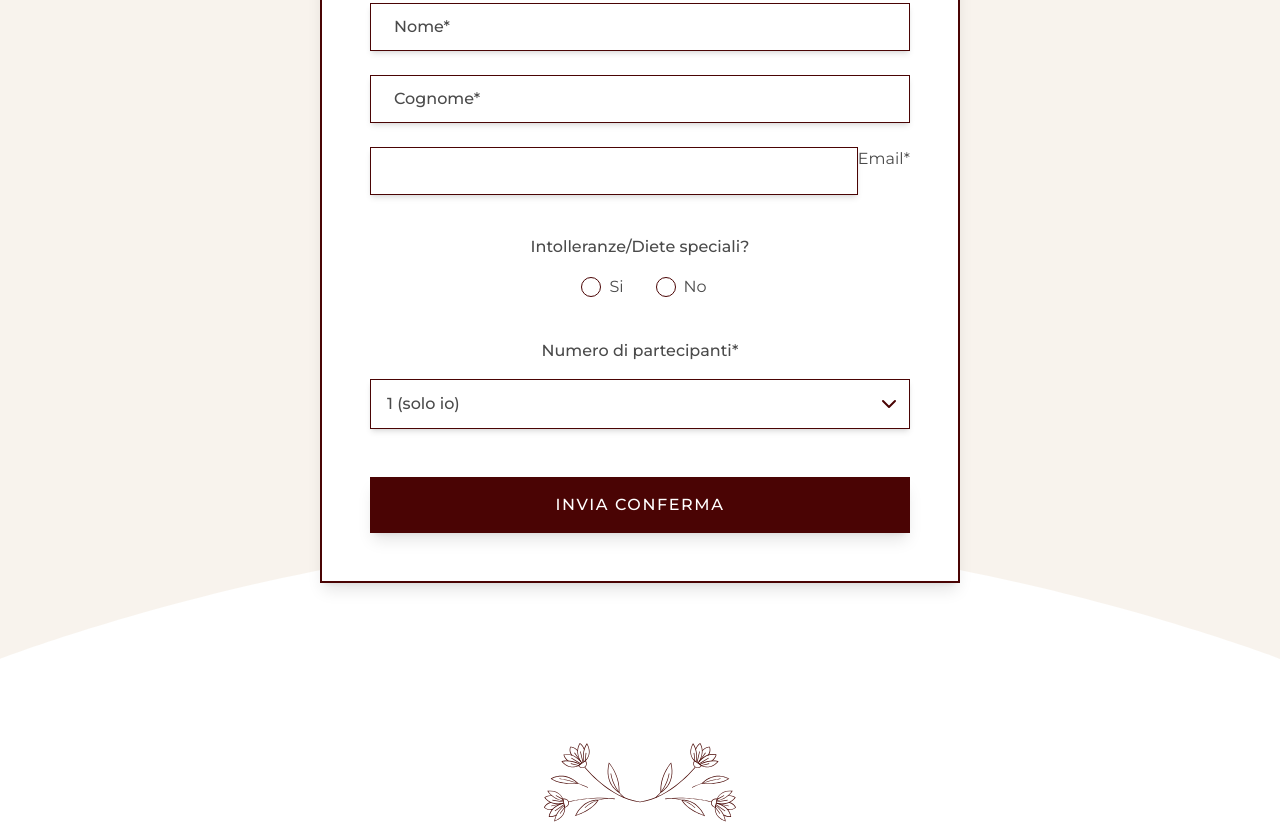
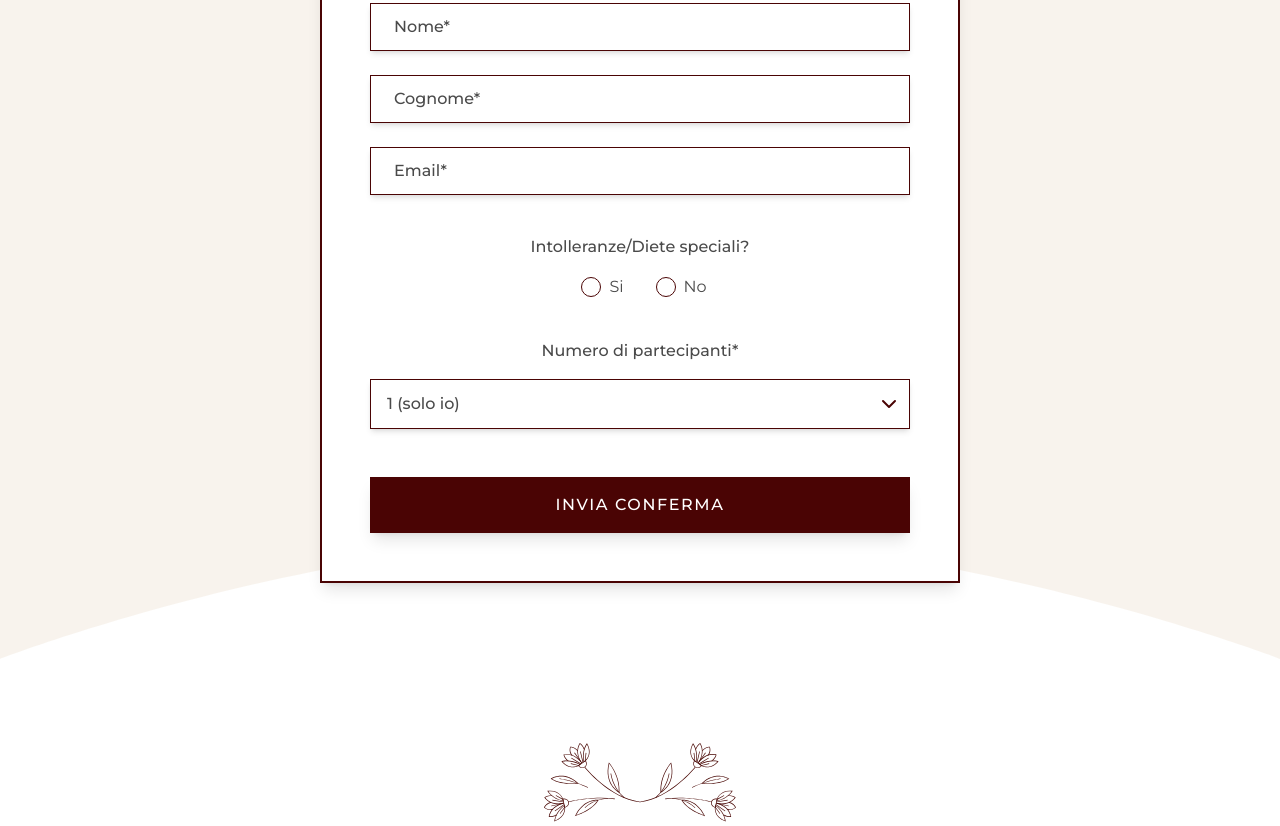
Before and after one commit to Giulia-e-Daniele/wedding, a plain HTML site: page index.html in a window 1280 px wide. Shown: the part 5574-6400 px from the top of the page. Drawn offline with nearby package versions, Linux system fonts and the light colour scheme; a web font is replaced by a local one.

Commit message:
fix input-default_label Email

```diff
--- a/index.html
+++ b/index.html
@@ -346,7 +346,7 @@
                     </div>
                     <div class="input-default">
                         <input id="email" name="email" type="email" required placeholder="" class="peer input-default_input" />
-                        <label for="email">Email*</label>
+                        <label for="email" class="input-default_label">Email*</label>
                     </div>
 
                     <!-- Intolleranze Alimentari -->
```
